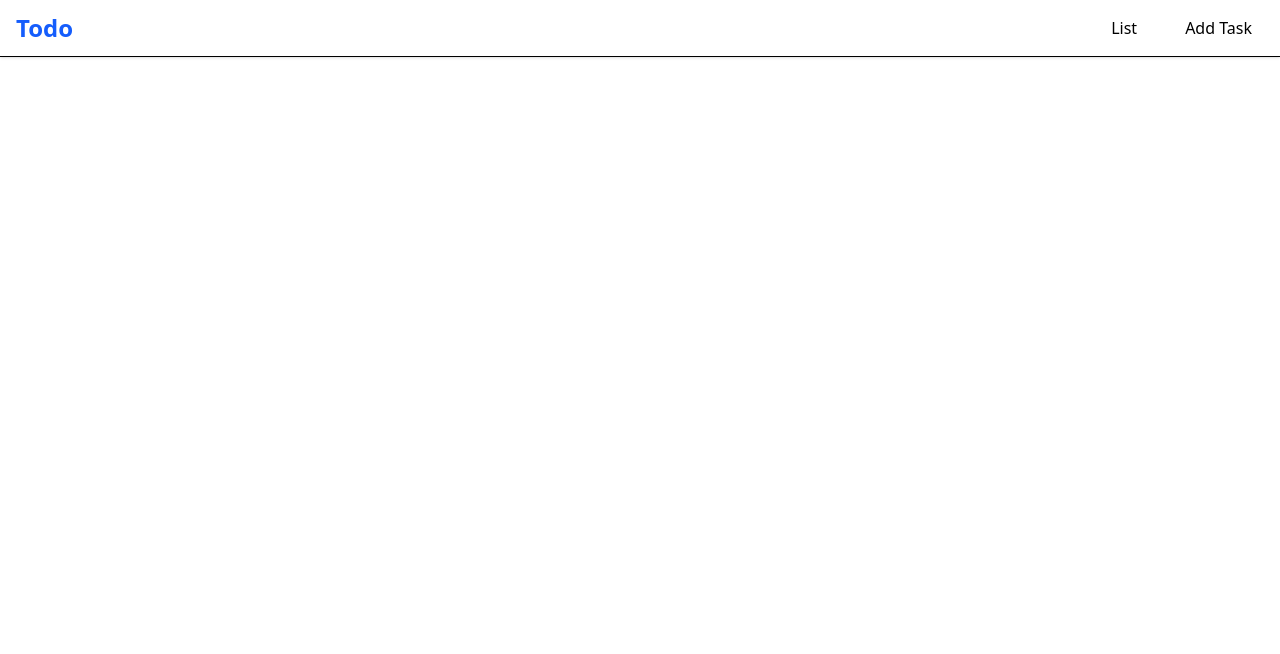
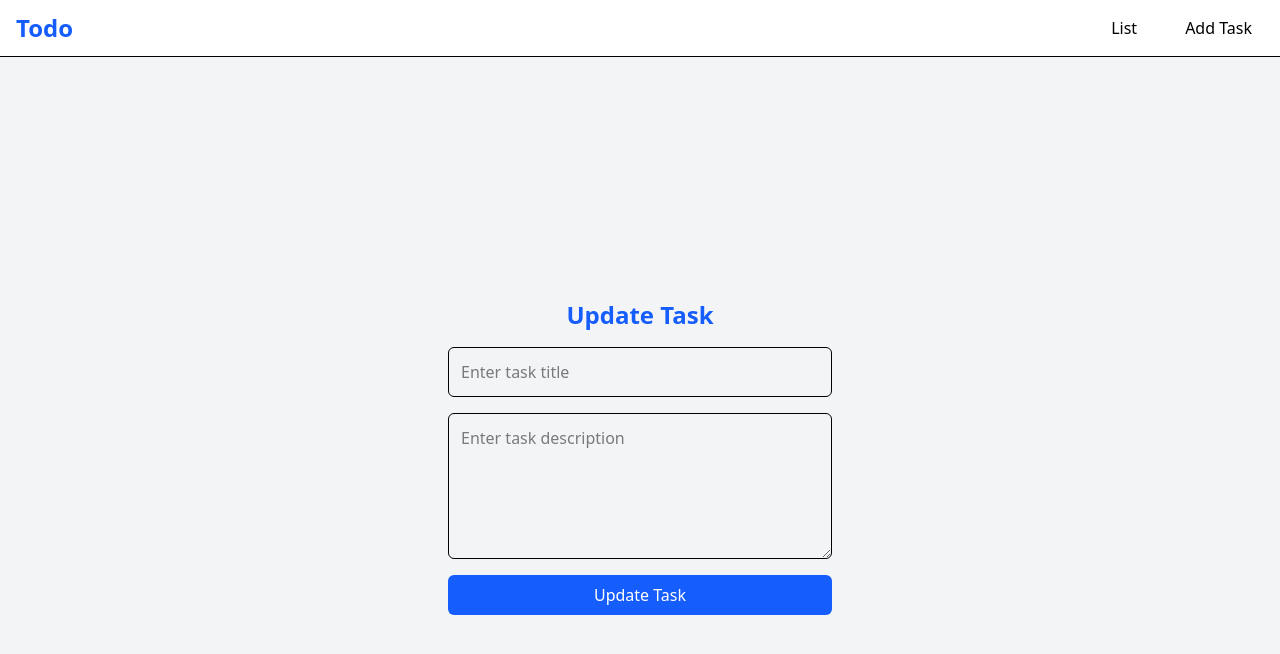
Before and after one commit to yuvrajghadi/mern-stack, a React app: page /update/1 in a window 1280 px wide. Before the commit this address had no page. Shown: the top 654 px of the page. Built offline with nearby package versions, Linux system fonts and the light colour scheme; no server answers; the HTML template or start-up script is replaced by a standard one.

Commit message:
populate update field

```diff
--- a/src/App.jsx
+++ b/src/App.jsx
@@ -3,6 +3,7 @@ import './App.css'
 import NavBar from './components/NavBar'
 import AddTask from './components/AddTask'
 import List from './components/List'
+import UpdateTask from './components/UpdateTask'
 
 function App() {
   return (
@@ -11,6 +12,7 @@ function App() {
       <Routes>
         <Route path='/' element={<List />} />
         <Route path='/add' element={<AddTask />} />
+        <Route path='/update/:id' element={<UpdateTask />} />
       </Routes>
     </>
   )
--- a/src/components/AddTask.jsx
+++ b/src/components/AddTask.jsx
@@ -1,33 +1,53 @@
 import React, { useState } from "react";
 
 const AddTask = () => {
-  const [textData, setTextData] = useState('');
+  const [textData, setTextData] = useState({
+    title: "",
+    description: "",
+  });
+
+  const [successMsg, setSuccessMsg] = useState(""); // ⭐ NEW
 
   const handleTexxtData = async () => {
-    console.log(textData);
+    // validation
+    if (!textData.title.trim() || !textData.description.trim()) {
+      alert("Please enter both title and description");
+      return;
+    }
+
     let res = await fetch("http://localhost:3200/add-task", {
-      method: "post",
-      body: JSON.stringify(textData),
+      method: "POST",
       headers: {
         "Content-Type": "application/json",
       },
+      body: JSON.stringify(textData),
     });
 
     const msg = await res.text();
-
     console.log("Server says:", msg);
 
+    if (res.ok) {
+      // ⭐ Show message
+      setSuccessMsg("Task Added Successfully!");
+
+      // reset input fields
+      setTextData({ title: "", description: "" });
+
+      // ⭐ Hide msg after 3 seconds
+      setTimeout(() => setSuccessMsg(""), 3000);
+    }
   };
-
-
 
   return (
     <div className="flex justify-center items-center min-h-screen bg-gray-100 flex-col space-y-4">
-      <h1 className="text-2xl font-semibold text-blue-600 text-center">Add Task</h1>
+      <h1 className="text-2xl font-semibold text-blue-600 text-center">
+        Add Task
+      </h1>
 
       <input
         type="text"
         name="title"
+        value={textData.title}
         onChange={(e) => setTextData({ ...textData, title: e.target.value })}
         placeholder="Enter task title"
         className="w-96 p-3 border rounded-md focus:outline-none focus:ring-2 focus:ring-blue-400"
@@ -35,7 +55,10 @@ const AddTask = () => {
 
       <textarea
         name="description"
-        onChange={(e) => setTextData({ ...textData, description: e.target.value })}
+        value={textData.description}
+        onChange={(e) =>
+          setTextData({ ...textData, description: e.target.value })
+        }
         placeholder="Enter task description"
         rows="5"
         className="w-96 p-3 border rounded-md resize-y focus:outline-none focus:ring-2 focus:ring-blue-400"
@@ -48,6 +71,11 @@ const AddTask = () => {
       >
         Add Task
       </button>
+
+      {/* ⭐ Success Message */}
+      {successMsg && (
+        <p className="text-green-600 font-semibold mt-2">{successMsg}</p>
+      )}
     </div>
   );
 };
--- a/src/components/List.jsx
+++ b/src/components/List.jsx
@@ -1,9 +1,111 @@
-import React from 'react'
+import React, { useEffect, useState } from "react";
+import { Link } from "react-router-dom";
 
 const List = () => {
+  const [tasks, setTasks] = useState([]);
+  const [message, setMessage] = useState("");
+
+  const getTask = async () => {
+    let res = await fetch("http://localhost:3200/tasks");
+    res = await res.json();
+
+    if (res.success) {
+      setTasks(res.result);
+    }
+  };
+
+  useEffect(() => {
+    getTask();
+  }, []);
+
+  const handelBtn = async (id) => {
+    const ok = window.confirm("Are you sure you want to delete this task?");
+    if (!ok) return;
+
+    let item = await fetch(`http://localhost:3200/delete/${id}`, {
+      method: "DELETE",
+    });
+
+    item = await item.json();
+
+    if (item.success) {
+      getTask(); // 🔥 Refresh after delete
+      setMessage("Task deleted successfully!");
+
+      setTimeout(() => setMessage(""), 2000);
+    }
+  };
+
   return (
-    <div className='font-bold'>List</div>
-  )
-}
+  <div className="max-w-2xl mx-auto mt-10 p-6 bg-white rounded-xl shadow-lg border border-gray-200">
+    {/* Header */}
+    <div className="flex items-center justify-between mb-4">
+      <h1 className="text-3xl font-bold text-blue-700">📋 Your Tasks</h1>
 
-export default List
+      <Link to="/add">
+        <button className="px-4 py-2 bg-blue-600 text-white rounded-md hover:bg-blue-700 transition active:scale-95">
+          Add Task
+        </button>
+      </Link>
+    </div>
+
+    {/* Status Message */}
+    {message && (
+      <p className="text-center text-sm font-medium text-green-600 mb-3">
+        {message}
+      </p>
+    )}
+
+    {/* Scrollable List */}
+    <div className="h-96 overflow-y-auto scrollbar-thin scrollbar-thumb-blue-400 scrollbar-track-gray-100 pr-2">
+      {tasks.length > 0 ? (
+        <ul className="space-y-4">
+          {tasks.map((item, index) => (
+            <li
+              key={item._id}
+              className="p-4 bg-gray-50 rounded-lg shadow flex flex-col gap-2 border border-gray-200 hover:border-blue-400 hover:bg-blue-50 transition"
+            >
+              {/* Index + Buttons */}
+              <div className="flex items-center justify-between">
+                <span className="text-xs font-bold text-gray-500 bg-gray-200 px-2 py-1 rounded">
+                  #{index + 1}
+                </span>
+
+                <div className="flex gap-2">
+                  <Link to={`/update/${item._id}`}>
+                    <button className="px-3 py-1 text-xs font-semibold bg-yellow-500 text-white rounded-md hover:bg-yellow-600 active:scale-95 transition">
+                      Update
+                    </button>
+                  </Link>
+
+                  <button
+                    className="px-3 py-1 text-xs font-semibold bg-red-500 text-white rounded-md hover:bg-red-600 active:scale-95 transition"
+                    onClick={() => handelBtn(item._id)}
+                  >
+                    Delete
+                  </button>
+                </div>
+              </div>
+
+              {/* Task Title */}
+              <div className="text-xl font-semibold text-blue-600">
+                {item.title}
+              </div>
+
+              {/* Description */}
+              <div className="text-gray-700 text-sm">
+                {item.description}
+              </div>
+            </li>
+          ))}
+        </ul>
+      ) : (
+        <p className="text-center text-gray-500 mt-10">No tasks found</p>
+      )}
+    </div>
+  </div>
+);
+
+};
+
+export default List;
--- /dev/null
+++ b/src/components/UpdateTask.jsx
@@ -0,0 +1,65 @@
+import { useEffect, useState } from "react";
+import { useParams } from "react-router-dom";
+
+const UpdateTask = () => {
+  const [textData, setTextData] = useState({
+    title: "",
+    description: ""
+  });
+
+  const { id } = useParams();
+
+  useEffect(() => {
+    getTask(id);
+  }, []);
+
+  const getTask = async (id) => {
+    let res = await fetch(`http://localhost:3200/task/${id}`);
+    res = await res.json();
+
+    if (res.success) {
+      setTextData(res.result);
+    }
+  };
+
+
+    return (
+    <div className="flex justify-center items-center min-h-screen bg-gray-100 flex-col space-y-4">
+      <h1 className="text-2xl font-semibold text-blue-600 text-center">
+        Update Task
+      </h1>
+
+      <input
+        type="text"
+        name="title"
+        value={textData.title}
+        onChange={(e) =>
+          setTextData({ ...textData, title: e.target.value })
+        }
+        placeholder="Enter task title"
+        className="w-96 p-3 border rounded-md focus:outline-none focus:ring-2 focus:ring-blue-400"
+      />
+
+      <textarea
+        name="description"
+        value={textData.description}
+        onChange={(e) =>
+          setTextData({ ...textData, description: e.target.value })
+        }
+        placeholder="Enter task description"
+        rows="5"
+        className="w-96 p-3 border rounded-md resize-y focus:outline-none focus:ring-2 focus:ring-blue-400"
+      ></textarea>
+
+      <button
+        type="button"
+
+        className="w-96 bg-blue-600 hover:bg-blue-700 text-white py-2 rounded-md transition"
+      >
+        Update Task
+      </button>
+    </div>
+  );
+};
+
+export default UpdateTask;
```
